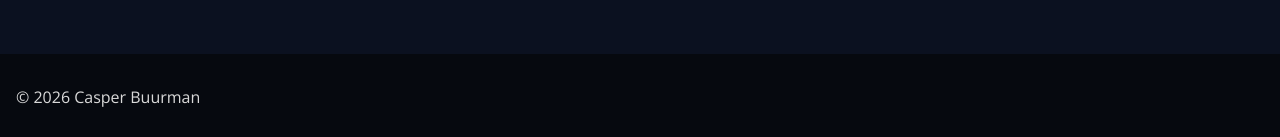
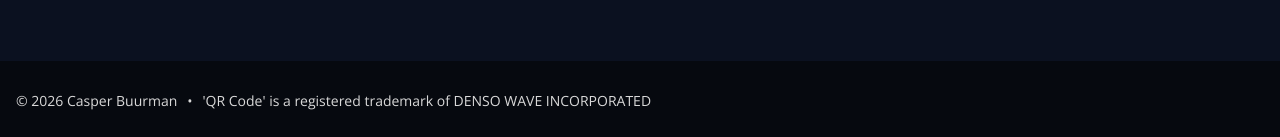
Before and after one commit to CasperBvV/QR-Genny, a Vue app: page / in a window 1280 px wide. Shown: the part 660-797 px from the top of the page. Built offline with nearby package versions, Linux system fonts and the light colour scheme.

Commit message:
Add trademark notice and style copyright section in footer
Added a notice that 'QR Code' is a registered trademark of DENSO WAVE INCORPORATED to the footer. Updated the copyright section's styles for improved layout and visual separation.

```diff
--- a/src/components/FooterComponent.vue
+++ b/src/components/FooterComponent.vue
@@ -2,6 +2,7 @@
   <footer>
     <div class="copyright">
       <p>© 2026 Casper Buurman</p>
+      <p>'QR Code' is a registered trademark of DENSO WAVE INCORPORATED</p>
     </div>
     <div class="links"></div>
   </footer>
@@ -17,5 +18,16 @@ footer {
 
   padding: 1rem;
   background-color: $bg1;
+
+  .copyright {
+    display: flex;
+    font-size: 0.875rem;
+    gap: 10px;
+
+    &>*:not(:last-child)::after {
+      content: '•';
+      margin-left: 10px;
+    }
+  }
 }
 </style>
```
